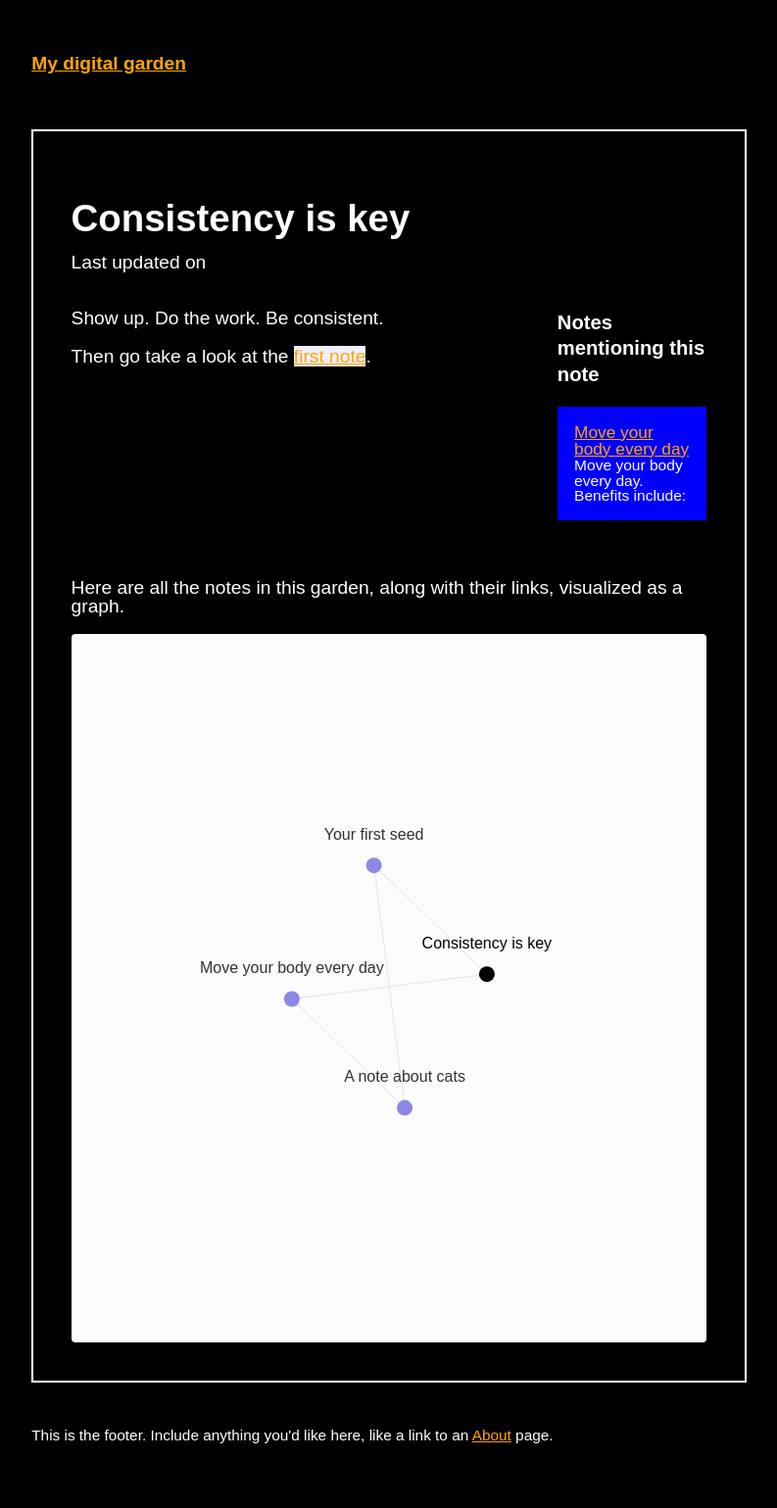
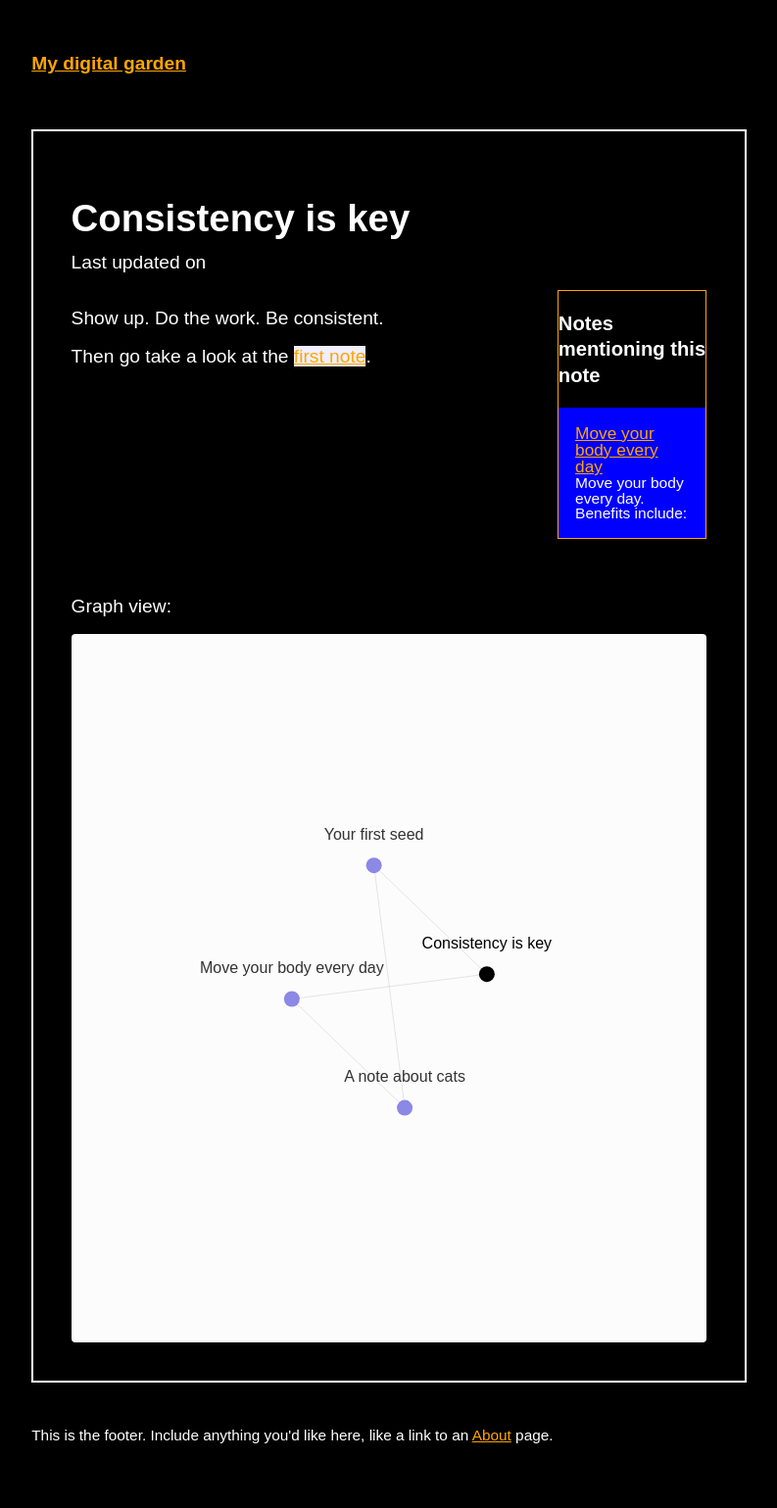
Before and after one commit to xcela/Exocore, a Jekyll site: the page built from _notes/consistency.md, in a window 1280 px wide. Shown: the whole page at 98% size, without its empty margins (243-1036 px from the left). Built offline with Jekyll 4.4.1, drawn with Linux system fonts in a browser that asks for light colours.

Commit message:
Update note.html

```diff
--- a/_layouts/note.html
+++ b/_layouts/note.html
@@ -17,6 +17,7 @@ layout: default
     </content>
 
     <side style="font-size: 0.9em">
+      <div class="sidenote">
       <h3 style="margin-bottom: 1em">Notes mentioning this note</h3>
       {% if page.backlinks.size > 0 %}
       <div style="display: grid; grid-gap: 1em; grid-template-columns: repeat(1fr);">
@@ -35,12 +36,13 @@ layout: default
         </p>
       </div>
       {% endif %}
+      </div>
     </side>
   </div>
 </article>
 
 <hr>
 
-<p>Here are all the notes in this garden, along with their links, visualized as a graph.</p>
+<p>Graph view:</p>
 
 {% include notes_graph.html %}
```
